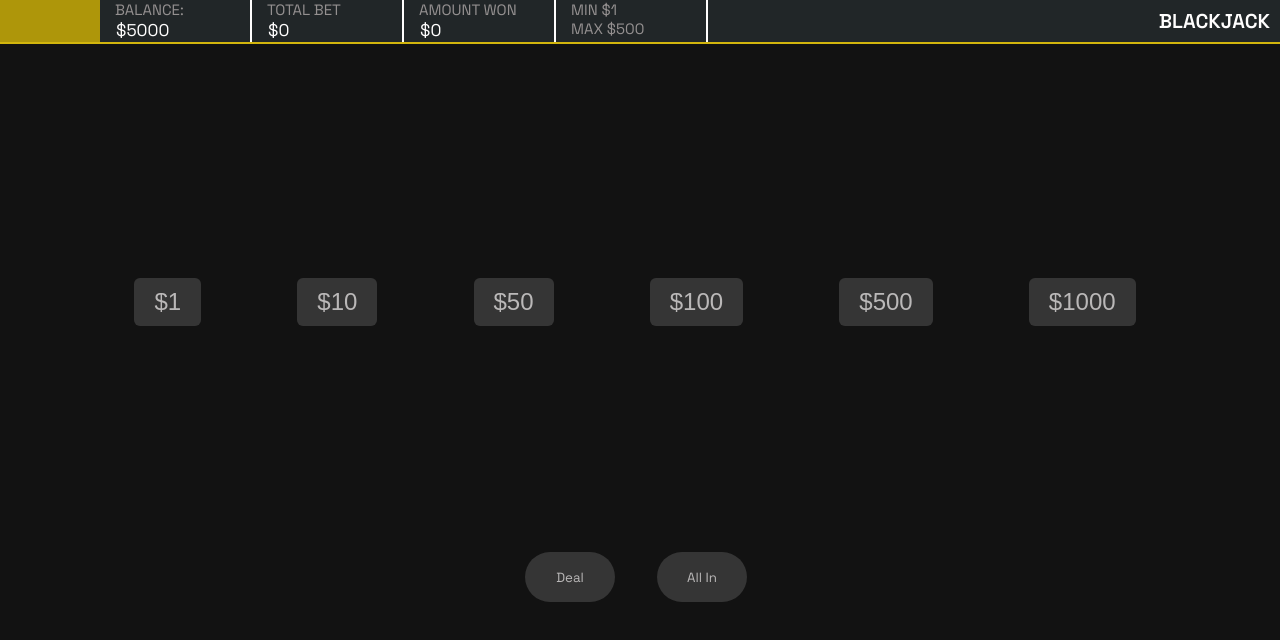
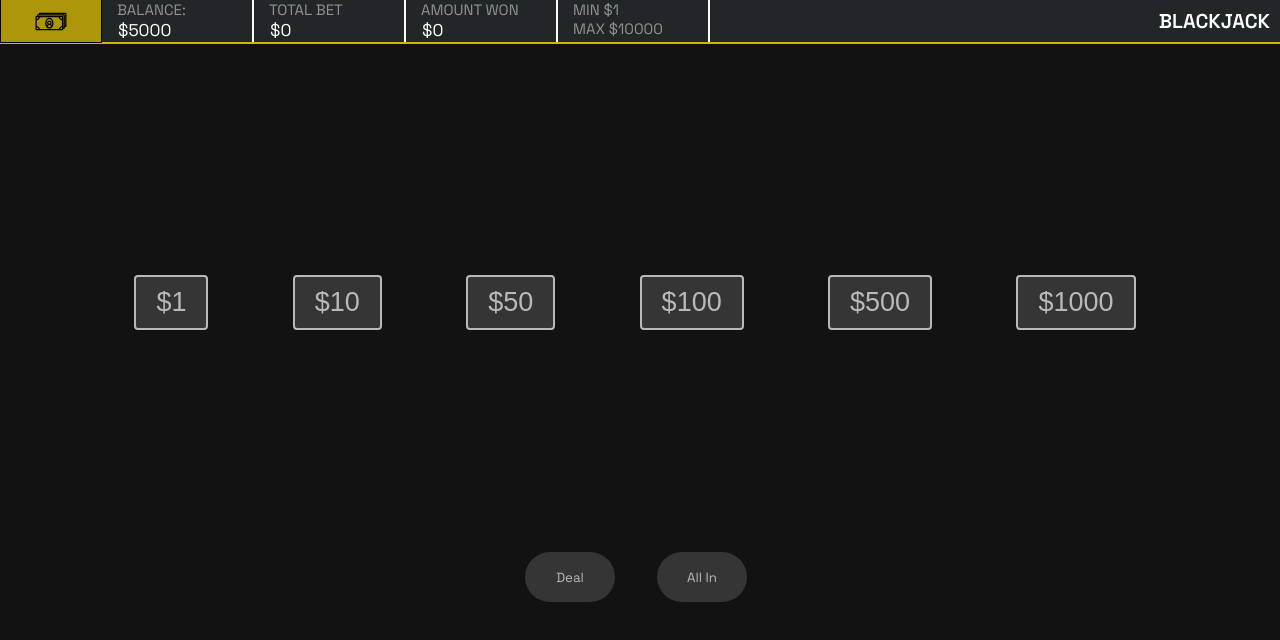
Before and after one commit to ArnavSaikia/blackjack-website, a plain HTML site: page temp.html in a window 1280 px wide. Drawn offline with Linux system fonts and the light colour scheme; a web font is replaced by a local one.

Commit message:
minor ui changes in the pages. project finished except for minor ui changes

```diff
--- a/scripts/card-initializer.js
+++ b/scripts/card-initializer.js
@@ -336,8 +336,6 @@ document.querySelector('.stand-button').addEventListener('click',() => {
     checkWinAfterStand();
 });
 
-//when checking for ace card reduction if dealer value is reassigned in a next iteration the ace's 11 value is being added. fix it
-
 document.querySelector('.play-again-button').addEventListener('click',() => {
     window.location.href = 'temp.html';
 });
--- a/styles/page.css
+++ b/styles/page.css
@@ -84,6 +84,11 @@ body{
     width: 100px;
     height:42px;
     background-color: rgb(174, 150, 10);
+
+    display: flex;
+    justify-content: center;
+    align-items: center;
+    border: 1px solid black;
 }
 
 .balance-container,.total-bet-container,.amount-won-container,.bets-min-max-container{
@@ -164,3 +169,9 @@ body{
     font-weight: 600;
     /*-webkit-text-stroke: 1px rgb(174, 150, 10);*/
 }
+
+.cash{
+    height: 31px;
+    width: 50px;
+
+}
--- a/styles/temp.css
+++ b/styles/temp.css
@@ -23,16 +23,16 @@ body{
 
 .deal-amount-button {
     /*background-color: transparent;*/
-    border: none;
+    border: 2px solid rgb(186, 184, 184);
     position: relative;
     cursor: pointer;
     display: inline;
-    font-size: 24px;
+    font-size: 27px;
 
     background-color: rgb(53, 53, 53);
     color: rgb(186, 184, 184);
 
-    border-radius: 6px;
+    border-radius: 4px;
     padding: 10px 20px;
     margin-right: 10px;
 }
@@ -53,3 +53,20 @@ body{
     background-color: rgb(53, 53, 53);
     color: rgb(186, 184, 184);
 }
+
+.card-logo{
+    width: 100px;
+    height:42px;
+    background-color: rgb(174, 150, 10);
+
+    display: flex;
+    justify-content: center;
+    align-items: center;
+    border: 1px solid black;
+}
+
+.cash{
+    height: 31px;
+    width: 50px;
+
+}
--- a/temp.html
+++ b/temp.html
@@ -19,7 +19,9 @@
 </head>
 <body>
     <nav class="nav-bar">   <!--remember to add links on the right hand side and a blackjack logo in the center-->
-        <div class="card-logo"></div>
+        <div class="card-logo">
+            <img src="gui/cash2.svg" class="cash">
+        </div>
         <div class="balance-container">
             <span class="balance-text">BALANCE:</span>
             <span class="balance-amount">$1500</span>
@@ -34,7 +36,7 @@
         </div>
         <div class="bets-min-max-container">
             <span class="min-text">MIN $1</span>
-            <span class="max-text">MAX $500</span>
+            <span class="max-text">MAX $10000</span>
         </div>
         <div style="flex-grow: 1;"></div>
         <div class="blackjack-logo">
```
Also changed, not shown: main.html (+5 -2 lines), gui/cash.svg (added), gui/cash2.svg (added).
